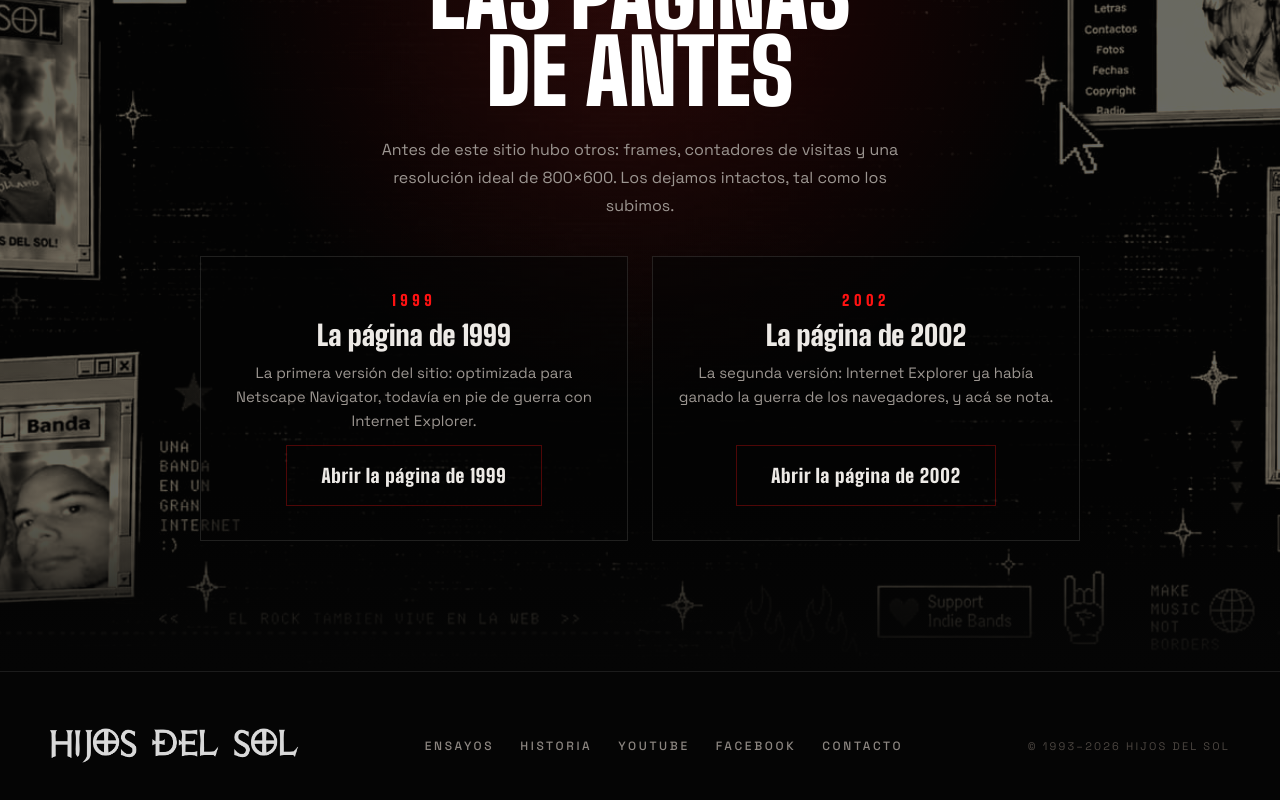
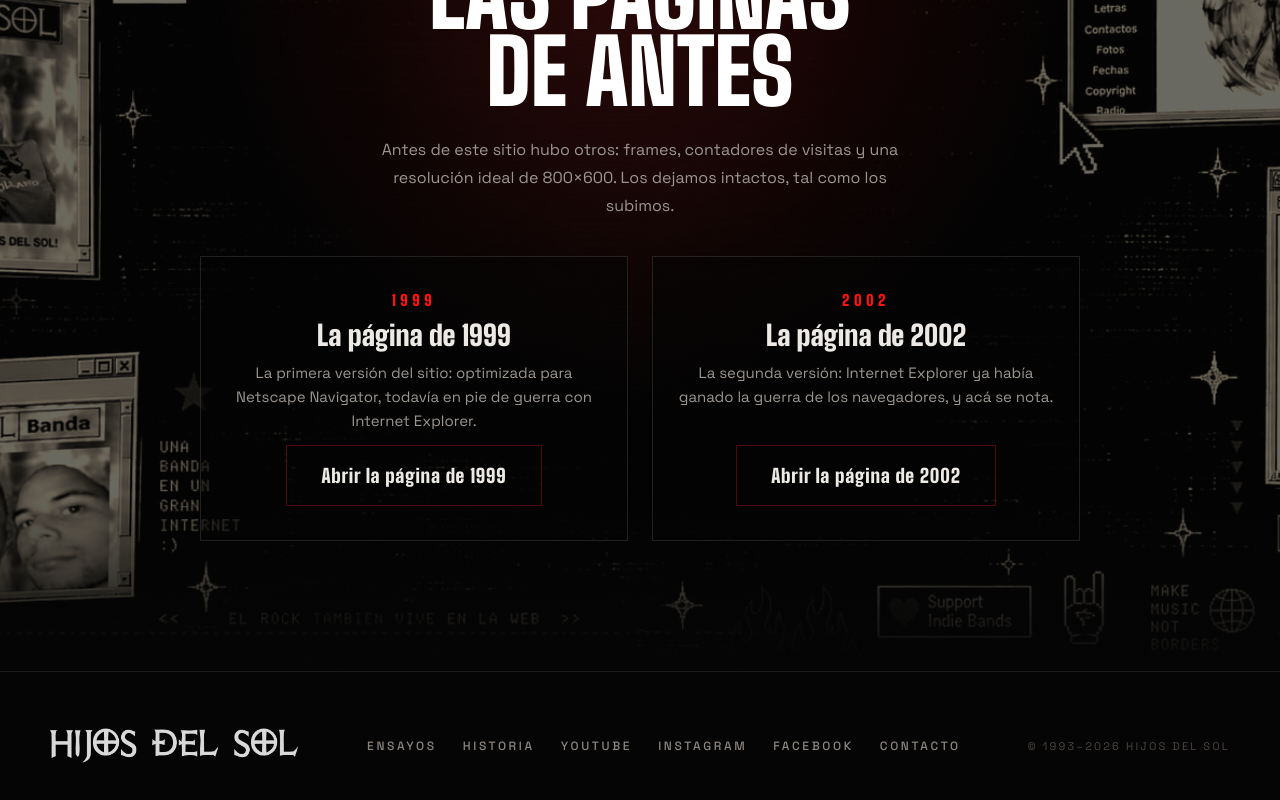
Before and after one commit to exequielsosa/hijosdelsol, a Next.js app: page / in a window 1280 px wide. Shown: the part 5382-6182 px from the top of the page. Built offline with nearby package versions, Linux system fonts and the light colour scheme.

Commit message:
change url

```diff
--- a/components/molecules/SiteFooter/index.js
+++ b/components/molecules/SiteFooter/index.js
@@ -1,7 +1,12 @@
 import Image from "next/image";
 import Link from "next/link";
 import useCopy from "@/hooks/useCopy";
-import { CONTACT_EMAIL, FACEBOOK_URL, YOUTUBE_URL } from "@/data/site";
+import {
+  CONTACT_EMAIL,
+  FACEBOOK_URL,
+  INSTAGRAM_URL,
+  YOUTUBE_URL,
+} from "@/data/site";
 
 export default function SiteFooter() {
   const { copy } = useCopy();
@@ -23,6 +28,12 @@ export default function SiteFooter() {
       href: YOUTUBE_URL,
       label: "YouTube",
       title: copy.footer.onNetwork("YouTube"),
+      external: true,
+    },
+    {
+      href: INSTAGRAM_URL,
+      label: "Instagram",
+      title: copy.footer.onNetwork("Instagram"),
       external: true,
     },
     {
--- a/data/site.js
+++ b/data/site.js
@@ -48,13 +48,14 @@ export const DISASTER_VIDEO_ID = "bEjUqCy2iWY";
     Es campo obligatorio del VideoObject de schema.org. */
 export const VIDEOS_UPLOAD_DATE = "2026-08-22";
 export const FACEBOOK_URL = "https://www.facebook.com/hijosdelsolargentina";
+export const INSTAGRAM_URL = "https://www.instagram.com/hijosdelsolargentina";
 export const CONTACT_EMAIL = "hijosdelsolmusicband@gmail.com";
 
 /** Perfiles oficiales. Alimenta el `sameAs` del JSON-LD, que es la señal con
     la que Google confirma que la entidad "Hijos del Sol" es esta banda.
     Solo perfiles que existen de verdad: uno inexistente es una señal falsa.
-    (No hay Twitter/X ni Instagram — 2026-08-22.) */
-export const SOCIAL_PROFILES = [YOUTUBE_URL, FACEBOOK_URL];
+    (No hay Twitter/X — 2026-09-27.) */
+export const SOCIAL_PROFILES = [YOUTUBE_URL, INSTAGRAM_URL, FACEBOOK_URL];
 
 export const DOWNLOAD_RECORD_URL = "https://files.catbox.moe/y8r65l.rar";
 export const DOWNLOAD_ARTWORK_URL = "https://files.catbox.moe/z8ale0.rar";
```
